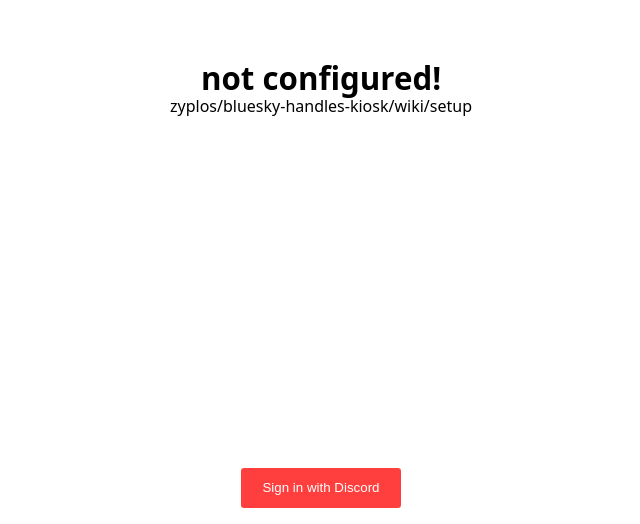
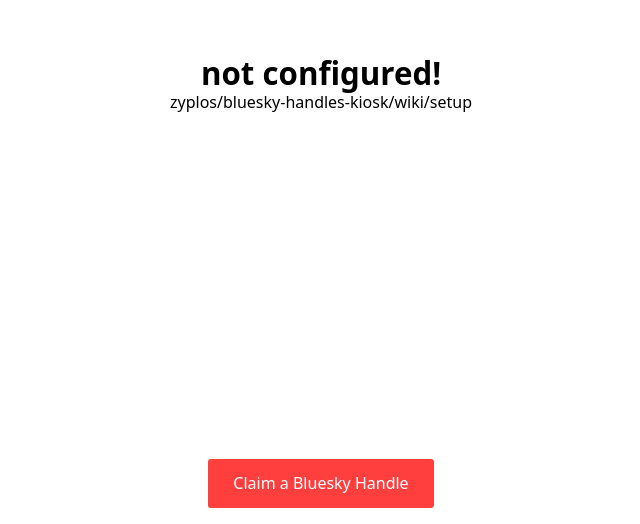
Before and after one commit to zyplos/bluesky-handles-kiosk, a Next.js app: page / in a window 1280 px wide. Shown: the part 276-800 px from the top of the page, without its empty margins (319-959 px from the left). Built offline with nearby package versions, Linux system fonts and the light colour scheme.

Commit message:
HomeLayout: reusable component for landing pages

```diff
--- a/app/page.tsx
+++ b/app/page.tsx
@@ -1,5 +1,4 @@
-import SignInButton from "@/components/SignInButton";
-import styles from "@/styles/Home.module.scss";
+import HomeLayout from "@/components/HomeLayout";
 
 // this page only renders if no hostname is found
 // so technically when visiting vercel's autogenerated *.vercel.app domains
@@ -7,15 +6,9 @@
 
 export default async function Home() {
   return (
-    <div id="root" className={styles.rootWrapper}>
-      <div className={styles.centeredContent}>
-        <h1>not configured!</h1>
-        <p>zyplos/bluesky-handles-kiosk/wiki/setup</p>
-      </div>
-
-      <footer className={styles.footerInfo}>
-        <SignInButton />
-      </footer>
-    </div>
+    <HomeLayout>
+      <h1>not configured!</h1>
+      <p>zyplos/bluesky-handles-kiosk/wiki/setup</p>
+    </HomeLayout>
   );
 }
--- /dev/null
+++ b/components/HomeLayout/index.tsx
@@ -0,0 +1,26 @@
+import { PageButton } from "../Button";
+import styles from "./styles.module.scss";
+
+export interface HomeLayoutProps extends React.HTMLAttributes<HTMLDivElement> {
+  children: React.ReactNode;
+}
+
+export default function HomeLayout({
+  children,
+  className,
+  ...props
+}: HomeLayoutProps) {
+  return (
+    <div
+      id="root"
+      className={`${styles.rootWrapper} ${className || ""}`}
+      {...props}
+    >
+      <div className={styles.centeredContent}>{children}</div>
+
+      <footer className={styles.footerInfo}>
+        <PageButton href="/auth/signin">Claim a Bluesky Handle</PageButton>
+      </footer>
+    </div>
+  );
+}
```
Also changed, not shown: components/HomeLayout/styles.module.scss (renamed from styles/Home.module.scss).
